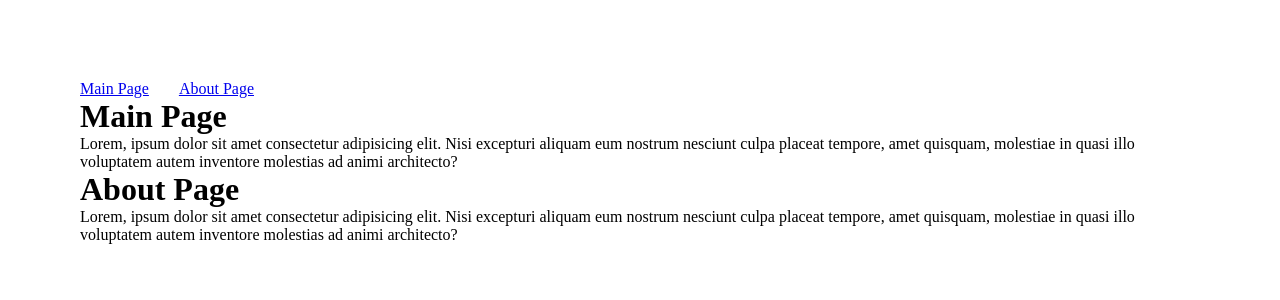
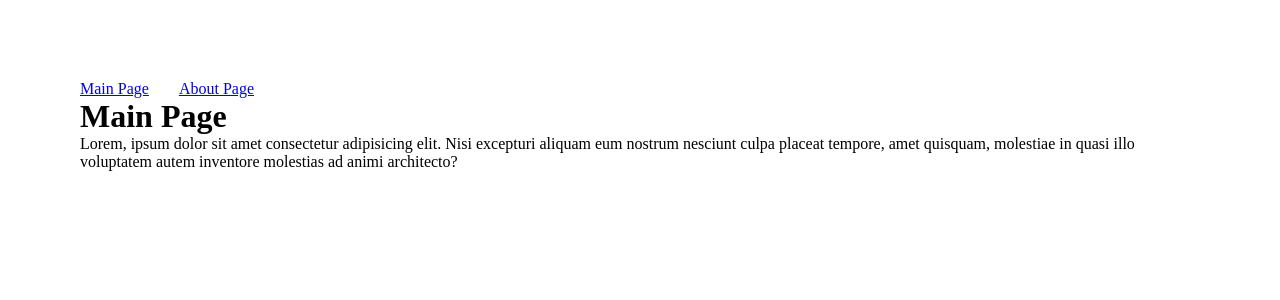
Before and after one commit to Chupriarti/react-animation, a React (Create React App) app: page / in a window 1280 px wide. Shown: the top 300 px of the page. Built offline with nearby package versions, Linux system fonts and the light colour scheme; the HTML template or start-up script is replaced by a standard one.

Commit message:
add css transition

```diff
--- a/src/App.js
+++ b/src/App.js
@@ -1,5 +1,6 @@
 import React from 'react';
 import { BrowserRouter, NavLink, Route } from 'react-router-dom';
+import { CSSTransition } from 'react-transition-group';
 import './App.css';
 import About from './pages/About';
 import Main from './pages/Main';
@@ -22,7 +23,14 @@ function App() {
         {routes.map(({path, Component}) =>
           <Route key={path} exact path={path} >
             {({match}) =>
-              <Component />
+              <CSSTransition
+                timeout={1000}
+                classNames="pages"
+                unmountOnExit
+                in={match != null}
+              >
+                <Component />
+              </CSSTransition>
             }
           </Route>
         )}
```
